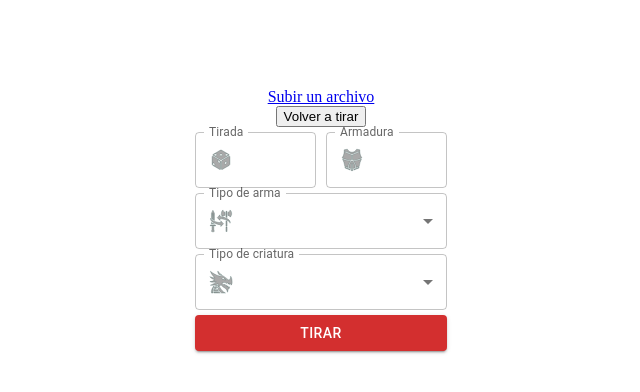
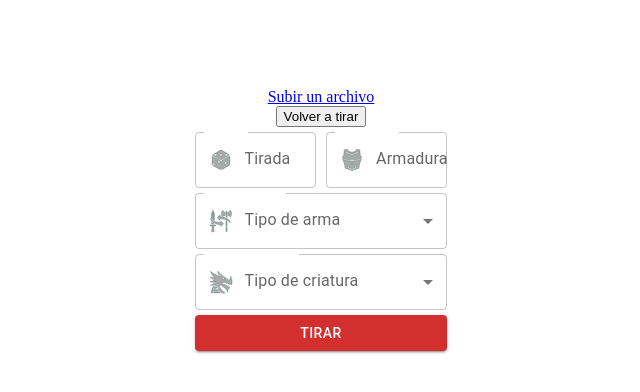
Before and after one commit to Nenriquev/Rolemaster, a Next.js app in the folder frontend/: page /Home in a window 1280 px wide. Shown: the top 392 px of the page, without its empty margins (319-959 px from the left). Built offline with nearby package versions, Linux system fonts and the light colour scheme; no server answers.

Commit message:
Resolve inputs errors

```diff
--- a/frontend/src/pages/Home.js
+++ b/frontend/src/pages/Home.js
@@ -1,6 +1,6 @@
 import { useState, useEffect, useCallback, useRef } from "react";
 import Link from "next/link";
-import {FormControl, InputLabel, Select, MenuItem, Button, InputAdornment } from '@mui/material'
+import {Button } from '@mui/material'
 import Critical from "./HomeComponents/Critical";
 import WeaponsInput from "./HomeComponents/WeaponsInput";
 import CriatureInput from "./HomeComponents/CriatureInput";
@@ -8,9 +8,8 @@ import WeaponCriatureType from "./HomeComponents/WeaponCriatureType";
 import LimitTypeInput from "./HomeComponents/LimitTypeInput";
 import InputRoll from "./HomeComponents/InputRoll";
 import ArmorInput from "./HomeComponents/ArmorInput";
-import { GiSwitchWeapon } from "react-icons/gi";
-
 import styles from '../styles/home.module.css'
+import WeaponType from "./HomeComponents/WeaponType";
 
 
 const Home = () => {
@@ -21,7 +20,7 @@ const Home = () => {
   const [weapons, setWeapons] = useState([]);
   const [selectedCategory, setSelectedCategory] = useState([]);
   const formRef = useRef();
-  const [shrink, setShrink] = useState(false);
+
 
   useEffect(() => {
     var requestOptions = {
@@ -105,31 +104,11 @@ const Home = () => {
       <form className={styles.form} ref={formRef} onSubmit={handleSubmit}>
 
         <div className={styles.input__container}>
-          <InputRoll onChange={handleData}/>
-          <ArmorInput onChange={handleData}/>
+          <InputRoll onChange={handleData} name={data.tirada}/>
+          <ArmorInput onChange={handleData} name={data.armadura}/>
         </div>
 
-        <FormControl className="box" sx={{width: '100%', "& .MuiOutlinedInput-root.Mui-focused": {"& > fieldset": {borderColor: "orange"}}}}>
-        <InputLabel>Tipo de arma</InputLabel>
-        <Select
-          value={selectedCategory?.weapon ?? ''}
-          defaultValue={''}
-          label="Tipo de arma"
-          onChange={handleCategory}
-          startAdornment={
-            <InputAdornment position="start">
-             <GiSwitchWeapon className={styles.icons}/>
-            </InputAdornment>
-          }
-        >
-          <MenuItem value={'1 mano'}>1 Mano</MenuItem>
-          <MenuItem value={'contundentes'}>Contundentes</MenuItem>
-          <MenuItem value={'magia ofensiva'}>Magia ofensiva</MenuItem>
-          <MenuItem value={'animales'}>Animales</MenuItem>
-          <MenuItem value={'artes marciales'}>Artes marciales</MenuItem>
-        </Select>
-      </FormControl>
-
+        <WeaponType onChange={handleCategory} selectedCategory={selectedCategory}/>
 
 
         {
--- a/frontend/src/pages/HomeComponents/ArmorInput.js
+++ b/frontend/src/pages/HomeComponents/ArmorInput.js
@@ -1,22 +1,22 @@
 import InputAdornment from '@mui/material/InputAdornment';
 import FormControl from '@mui/material/FormControl';
 import TextField from '@mui/material/TextField';
-import ShieldIcon from '@mui/icons-material/Shield';
 import styles from '../../styles/components.module.css'
+import { styled } from '@mui/material/styles';
 import { GiChestArmor } from "react-icons/gi";
 
 
 const ArmorInput = (props) => {
     return(
             <div className={`${styles.input__layout} ${styles.input__display}`}>
-              <FormControl variant="standard" className="box" sx={{width: '100%', "& .MuiOutlinedInput-root.Mui-focused": {"& > fieldset": {borderColor: "orange"}}}}>
-                <TextField onChange={props.onChange} name='armadura' label="Armadura" variant="outlined" InputProps={{ startAdornment:
+              <FormControlStyle variant="standard" className="box" sx={{width: '100%', "& .MuiOutlinedInput-root.Mui-focused": {"& > fieldset": {borderColor: "orange"}}}}>
+                <TextField onChange={props.onChange} value={props.name || ''} name='armadura' label="Armadura" variant="outlined" InputProps={{ startAdornment:
                     <InputAdornment position="start">
                       <GiChestArmor className={styles.icons}/>
                     </InputAdornment>
                 }}/>
 
-              </FormControl>
+              </FormControlStyle>
 
             </div>
           );
@@ -24,3 +24,20 @@ const ArmorInput = (props) => {
 }
 
 export default ArmorInput;
+
+const FormControlStyle = styled(FormControl)((props) => ({
+
+
+  '& .MuiFormLabel-root.MuiInputLabel-root': {
+    transform: props.children.props.value == '' ? 'translate(50px, 15px) scale(1)' : '',
+    transition: ".4s cubic-bezier(.25,.8,.5,1)"
+    },
+
+    '& .MuiFormLabel-root.MuiInputLabel-root.Mui-focused': {
+      transform: 'translate(14px, -9px) scale(0.75)',
+      transition: ".4s cubic-bezier(.25,.8,.5,1)"
+    },
+
+
+
+  }))
--- a/frontend/src/pages/HomeComponents/CriatureInput.js
+++ b/frontend/src/pages/HomeComponents/CriatureInput.js
@@ -1,13 +1,14 @@
 import { FormControl, InputLabel, Select, MenuItem, InputAdornment } from "@mui/material";
 import styles from '../../styles/components.module.css'
 import { GiSpikedDragonHead } from "react-icons/gi";
+import { styled } from '@mui/material/styles';
 
 
 const CriatureInput = (props) => {
 
   return (
     <div className={styles.input__layout}>
-    <FormControl className='box' sx={{width: '100%', "& .MuiOutlinedInput-root.Mui-focused": {"& > fieldset": {borderColor: "orange"}}}}>
+    <FormControlStyle className='box' sx={{width: '100%', "& .MuiOutlinedInput-root.Mui-focused": {"& > fieldset": {borderColor: "orange"}}}}>
         <InputLabel>Tipo de criatura</InputLabel>
         <Select
           name="criatura"
@@ -26,7 +27,7 @@ const CriatureInput = (props) => {
           <MenuItem value={props.category.weapon === 'magia ofensiva' ? 'GM' : 'G'}>Grandes</MenuItem>
           <MenuItem value={props.category.weapon === 'magia ofensiva' ? 'LM' : 'L'}>Super Grandes</MenuItem>
         </Select>
-      </FormControl>
+      </FormControlStyle>
       </div>
   )
 
@@ -36,3 +37,21 @@ const CriatureInput = (props) => {
 
 
 export default CriatureInput;
+
+
+const FormControlStyle = styled(FormControl)((props) => ({
+
+
+    '& .MuiFormLabel-root.MuiInputLabel-root': {
+      transform: props.children[1].props.value ? '' : 'translate(50px, 15px) scale(1)',
+      transition: ".4s cubic-bezier(.25,.8,.5,1)"
+      },
+
+      '& .MuiFormLabel-root.MuiInputLabel-root.Mui-focused': {
+        transform: 'translate(14px, -9px) scale(0.75)',
+        transition: ".4s cubic-bezier(.25,.8,.5,1)"
+      },
+
+
+
+    }))
--- a/frontend/src/pages/HomeComponents/InputRoll.js
+++ b/frontend/src/pages/HomeComponents/InputRoll.js
@@ -2,20 +2,26 @@ import InputAdornment from '@mui/material/InputAdornment';
 import FormControl from '@mui/material/FormControl';
 import TextField from '@mui/material/TextField';
 import styles from '../../styles/components.module.css'
+import { styled } from '@mui/material/styles';
 import { GiPerspectiveDiceSixFacesThree } from "react-icons/gi";
 
 
+
+
 const InputRoll = (props) => {
+
+
+
     return(
             <div className={`${styles.input__layout} ${styles.input__display}`}>
-              <FormControl variant="standard" className="box" sx={{width: '100%', "& .MuiOutlinedInput-root.Mui-focused": {"& > fieldset": {borderColor: "orange"}}}}>
-                <TextField onChange={props.onChange} name='tirada' label="Tirada" variant="outlined" InputProps={{ startAdornment:
+              <FormControlStyle variant="standard" className="box" sx={{width: '100%', "& .MuiOutlinedInput-root.Mui-focused": {"& > fieldset": {borderColor: "orange"}}}}>
+                <TextField onChange={props.onChange} value={props.name ?? ''} name='tirada' label="Tirada" variant="outlined" InputProps={{ startAdornment:
                     <InputAdornment position="start" required>
                       <GiPerspectiveDiceSixFacesThree className={styles.icons}/>
                     </InputAdornment>
                 }}/>
 
-              </FormControl>
+              </FormControlStyle>
 
             </div>
           );
@@ -23,3 +29,21 @@ const InputRoll = (props) => {
 }
 
 export default InputRoll;
+
+
+const FormControlStyle = styled(FormControl)((props) => ({
+
+
+  '& .MuiFormLabel-root.MuiInputLabel-root': {
+    transform: props.children.props.value ? '' : 'translate(50px, 15px) scale(1)',
+    transition: ".4s cubic-bezier(.25,.8,.5,1)"
+    },
+
+    '& .MuiFormLabel-root.MuiInputLabel-root.Mui-focused': {
+      transform: 'translate(14px, -9px) scale(0.75)',
+      transition: ".4s cubic-bezier(.25,.8,.5,1)"
+    },
+
+
+
+  }))
--- /dev/null
+++ b/frontend/src/pages/HomeComponents/WeaponType.js
@@ -0,0 +1,49 @@
+import { FormControl, InputLabel, Select, InputAdornment, MenuItem } from "@mui/material";
+import { styled } from '@mui/material/styles';
+import styles from '../../styles/components.module.css'
+import { GiSwitchWeapon } from "react-icons/gi";
+
+
+const WeaponType = (props) => {
+
+    return(
+        <FormControlStyle className="box" sx={{width: '100%', "& .MuiOutlinedInput-root.Mui-focused": {"& > fieldset": {borderColor: "orange"}} }}>
+        <InputLabel>Tipo de arma</InputLabel>
+        <Select
+          value={props.selectedCategory?.weapon ?? ''}
+          defaultValue={''}
+          label="Tipo de arma"
+          onChange={props.onChange}
+          startAdornment={
+            <InputAdornment position="start">
+             <GiSwitchWeapon className={styles.icons}/>
+            </InputAdornment>
+          }
+        >
+          <MenuItem value={'1 mano'}>1 Mano</MenuItem>
+          <MenuItem value={'contundentes'}>Contundentes</MenuItem>
+          <MenuItem value={'magia ofensiva'}>Magia ofensiva</MenuItem>
+          <MenuItem value={'animales'}>Animales</MenuItem>
+          <MenuItem value={'artes marciales'}>Artes marciales</MenuItem>
+        </Select>
+      </FormControlStyle>
+    )
+}
+
+
+export default WeaponType;
+
+
+const FormControlStyle = styled(FormControl)((props) => ({
+
+    '& .MuiFormLabel-root.MuiInputLabel-root': {
+      transform: props.children[1].props.value ? '' : 'translate(50px, 15px) scale(1)',
+      transition: ".4s cubic-bezier(.25,.8,.5,1)"
+      },
+
+      '& .MuiFormLabel-root.MuiInputLabel-root.Mui-focused': {
+        transform: 'translate(14px, -9px) scale(0.75)',
+        transition: ".4s cubic-bezier(.25,.8,.5,1)"
+      },
+
+    }))
--- a/frontend/src/pages/HomeComponents/WeaponsInput.js
+++ b/frontend/src/pages/HomeComponents/WeaponsInput.js
@@ -1,7 +1,7 @@
 import { FormControl, InputLabel, Select, MenuItem, InputAdornment } from "@mui/material";
 import styles from '../../styles/components.module.css'
 import { GiSharpAxe } from "react-icons/gi";
-
+import { styled } from '@mui/material/styles';
 
 const WeaponsInput = (props) => {
 
@@ -9,7 +9,7 @@ const WeaponsInput = (props) => {
     <div className={styles.input__layout}>
 
 
-        <FormControl className='box' sx={{width: '100%', "& .MuiOutlinedInput-root.Mui-focused": {"& > fieldset": {borderColor: "orange"}}}}>
+        <FormControlStyle className='box' sx={{width: '100%', "& .MuiOutlinedInput-root.Mui-focused": {"& > fieldset": {borderColor: "orange"}}}}>
           <InputLabel>Arma</InputLabel>
             <Select
               name="arma"
@@ -17,9 +17,6 @@ const WeaponsInput = (props) => {
               label="Arma"
               variant="outlined"
               onChange={props.onChange}
-              renderValue={(params) => (
-                <div>Hola</div>
-              )}
               startAdornment={
                 <InputAdornment position="start">
                   <GiSharpAxe className={styles.icons}/>
@@ -31,10 +28,28 @@ const WeaponsInput = (props) => {
             })}
             </Select>
 
-        </FormControl>
+        </FormControlStyle>
         </div>
   )
 
 }
 
 export default WeaponsInput;
+
+
+const FormControlStyle = styled(FormControl)((props) => ({
+
+
+  '& .MuiFormLabel-root.MuiInputLabel-root': {
+    transform: props.children[1].props.value ? '' : 'translate(50px, 15px) scale(1)',
+    transition: ".4s cubic-bezier(.25,.8,.5,1)"
+    },
+
+    '& .MuiFormLabel-root.MuiInputLabel-root.Mui-focused': {
+      transform: 'translate(14px, -9px) scale(0.75)',
+      transition: ".4s cubic-bezier(.25,.8,.5,1)"
+    },
+
+
+
+  }))
--- a/frontend/src/styles/Home.module.css
+++ b/frontend/src/styles/Home.module.css
@@ -31,7 +31,6 @@
 }
 
 
-
 @media (min-width: 648px) and (max-width: 1024px){
 
   .form {
--- a/frontend/src/styles/components.module.css
+++ b/frontend/src/styles/components.module.css
@@ -1,3 +1,6 @@
+
+
+
 
 .input__layout{
 margin: 5px 0px;
@@ -14,3 +17,9 @@ stroke: rgb(18 64 63);
 stroke-width: 5px;
 font-size: 24px;
 }
+
+
+
+.prueba{
+  background-color: red;
+}
```
